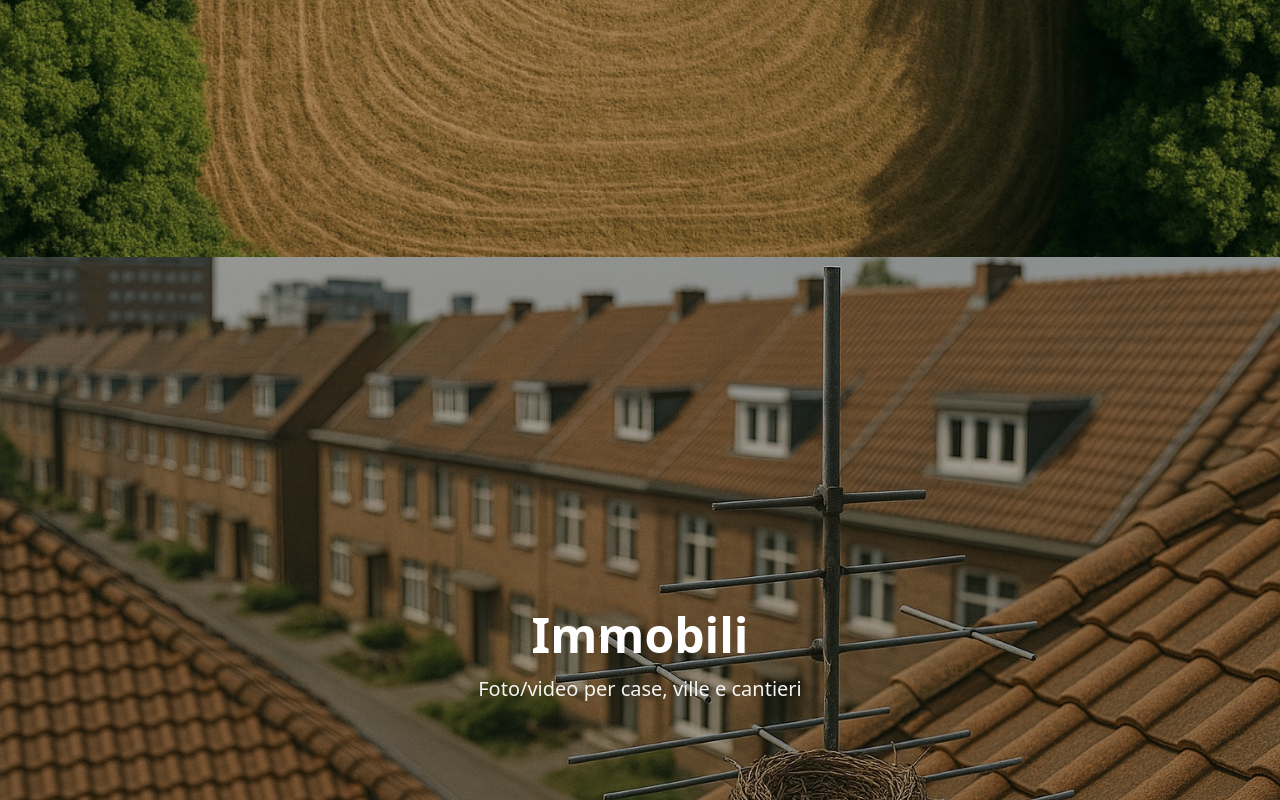
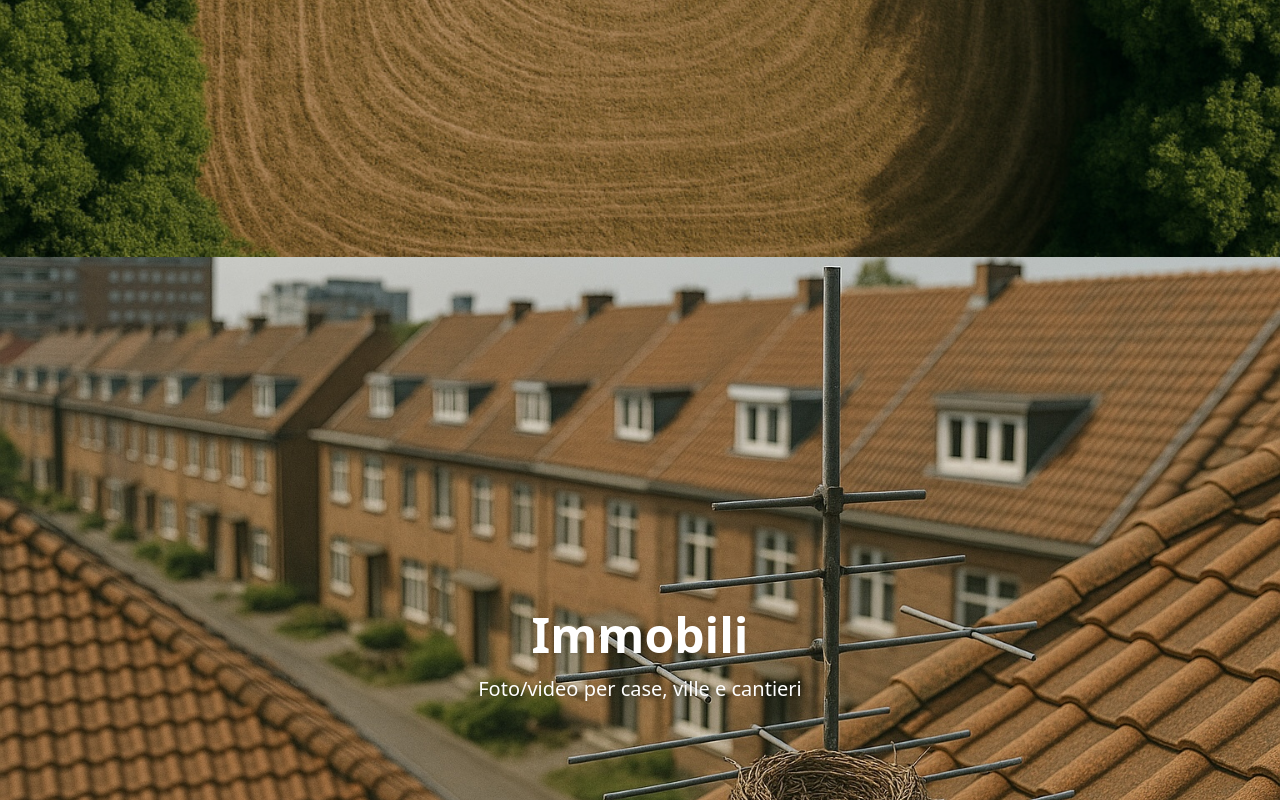
Before and after one commit to alessiomarciano007-prog/skylenor, a Next.js app: page / in a window 1280 px wide. Shown: the part 600-1400 px from the top of the page. Built offline with nearby package versions, Linux system fonts and the light colour scheme.

Commit message:
Update page.tsx

```diff
--- a/app/page.tsx
+++ b/app/page.tsx
@@ -1,8 +1,7 @@
 "use client";
 
+import Section from "./components/Section";
 import React from "react";
-import Section from "./components/Section";
-import ContactForm from "./components/ContactForm";
 
 type SectionItem = {
   id: string;
@@ -33,7 +32,7 @@ const sections: SectionItem[] = [
   {
     id: "infrastrutture",
     title: "Infrastrutture",
-    subtitle: "Tetti, ponti, pannelli solari, antenne",
+    subtitle: "Tetti, aponTi, pannelli solari, antenne",
     image: "/images/infrastrutture.jpg",
   },
   {
@@ -44,42 +43,67 @@ const sections: SectionItem[] = [
   },
 ];
 
-export default function HomePage() {
+function SectionBlock({ s }: { s: SectionItem }) {
   return (
-    <main className="bg-white">
-      {sections.map((s) => (
-        <Section key={s.id}>
+    <Section>
       <div
         id={s.id}
-            className="relative min-h-screen flex flex-col items-center justify-center text-white"
+        className="relative h-[100svh] flex flex-col items-center justify-center text-white"
         style={{
           backgroundImage: `url(${s.image})`,
           backgroundSize: "cover",
           backgroundPosition: "center",
         }}
       >
-            {/* velatura leggera per testo leggibile */}
-            <div className="absolute inset-0 bg-black/25" />
-
-            {/* testo */}
+        {/* niente overlay bianco qui, ci pensa <Section> ai fade */}
         <div className="relative z-10 text-center px-4">
-              {s.id === "hero" ? (
-                <h1 className="text-4xl sm:text-6xl font-extrabold leading-tight">
+          <h2 className="text-4xl sm:text-5xl font-extrabold drop-shadow">
             {s.title}
-                </h1>
-              ) : (
-                <h2 className="text-4xl sm:text-5xl font-extrabold">{s.title}</h2>
-              )}
+          </h2>
           {s.subtitle && (
-                <p className="mt-4 text-lg sm:text-xl opacity-95">{s.subtitle}</p>
+            <p className="mt-4 text-lg sm:text-xl drop-shadow">{s.subtitle}</p>
           )}
         </div>
       </div>
     </Section>
+  );
+}
+
+export default function HomePage() {
+  const hero = sections[0];
+  const rest = sections.slice(1);
+
+  return (
+    <main>
+      {/* HERO (senza fade sopra) */}
+      <div
+        id={hero.id}
+        className="relative h-[100svh] flex flex-col items-center justify-center text-white"
+        style={{
+          backgroundImage: `url(${hero.image})`,
+          backgroundSize: "cover",
+          backgroundPosition: "center",
+        }}
+      >
+        {/* puoi tenere un leggero darken solo per leggibilità del testo */}
+        <div className="absolute inset-0 bg-black/25" />
+        <div className="relative z-10 text-center px-4">
+          <h1 className="text-4xl sm:text-6xl font-extrabold leading-tight">
+            {hero.title}
+          </h1>
+          {hero.subtitle && (
+            <p className="mt-4 text-lg sm:text-xl opacity-95">{hero.subtitle}</p>
+          )}
+        </div>
+      </div>
+
+      {/* SEZIONI SUCCESSIVE con fade morbido tra una e l'altra */}
+      {rest.map((s) => (
+        <SectionBlock key={s.id} s={s} />
       ))}
 
-      {/* FORM contatti in fondo */}
-      <ContactForm />
+      {/* Se hai un form di contatto in fondo, rimettilo qui */}
+      {/* <ContactForm /> */}
     </main>
   );
 }
```
Lines whose indentation alone changed are shown as unchanged.
